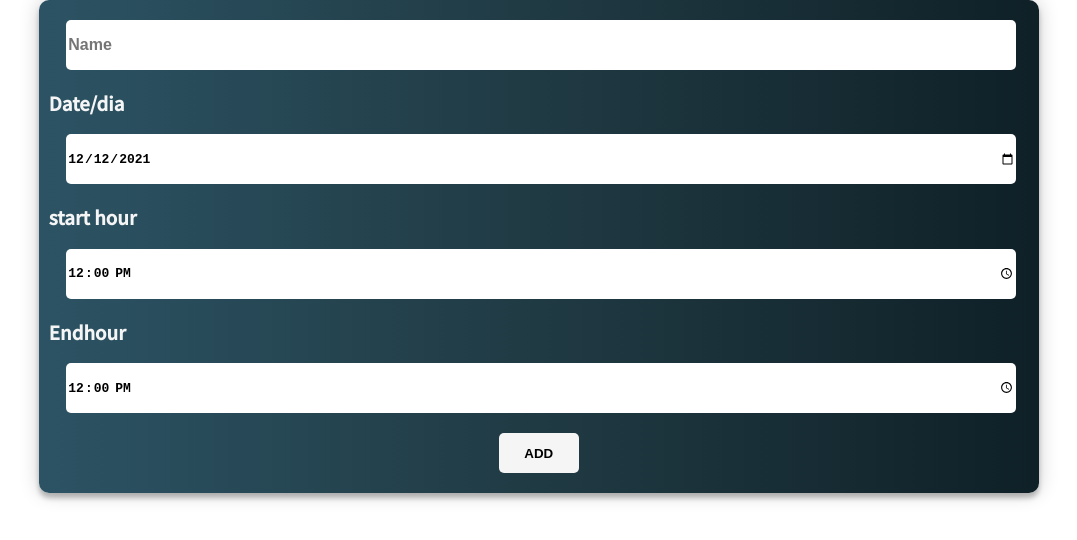
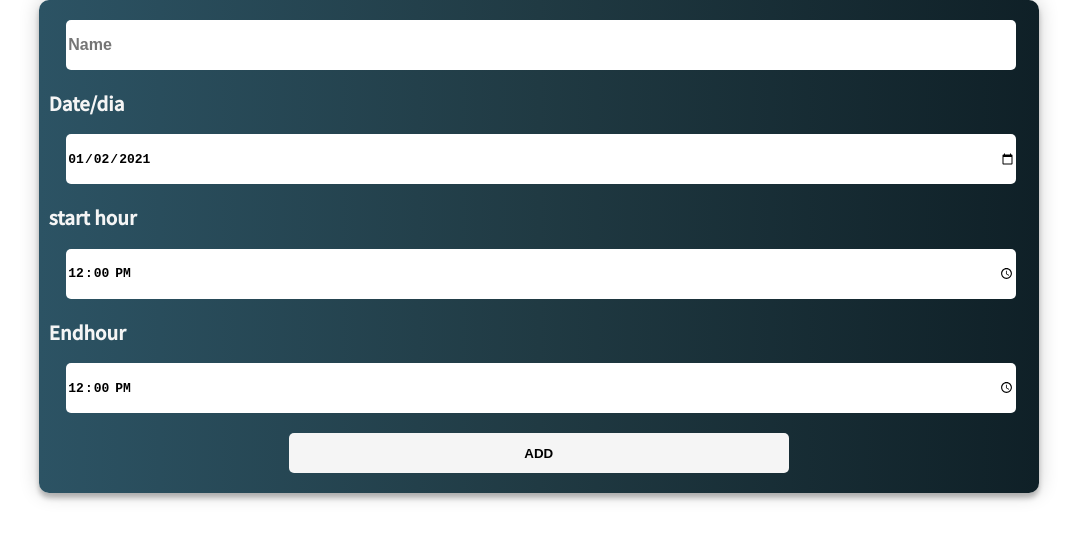
Before and after one commit to joseDelator/joni-hours-front-end, a React (Create React App) app: page / in a window 1280 px wide. Shown: the top 540 px of the page, without its empty margins (114-1191 px from the left). Built offline with nearby package versions, Linux system fonts and the light colour scheme.

Commit message:
styles for time

```diff
--- a/src/compss/Addinghours.js
+++ b/src/compss/Addinghours.js
@@ -4,13 +4,14 @@ export class Addinghours extends Component {
     state={
         time:"",
         name:"",
-        date:"2021-12-12",
+        date: this.ToDate(),
         start: "12:00",
         end: "12:00",
 
         output: [],
         show:false
       };
+
       onChange1= (e) => {
 
         this.setState( { [e.target.name]: e.target.value});
@@ -21,12 +22,12 @@ export class Addinghours extends Component {
        e.preventDefault();
         try {
 
-         this.setState({show:false})
+
           const response =  await fetch("https://jonis-google-sheet.herokuapp.com/addhours/"+this.state.name+'/'+this.state.date.toString()+"/"+this.state.start.toString()+"/"+this.state.end.toString())
 
           const jsonData =  await response.json();
           this.setState({output: jsonData})
-          this.setState({time:"", date:"",  start:"", end:"",name:"", show: true})
+          this.setState({time:"",time:"",  start:"", end:"",name:"", show: true})
           console.log(jsonData)
 
         } catch (err) {
@@ -34,6 +35,20 @@ export class Addinghours extends Component {
         }
       };
 
+      ToDate () {
+
+
+        var today = new Date();
+        var dd = String(today.getDate()).padStart(2, '0');
+        var mm = String(today.getMonth() + 1).padStart(2, '0'); //January is 0!
+        var yyyy = today.getFullYear();
+        today = yyyy + '-' + mm + '-' + dd;
+        console.log(today)
+      return today
+
+
+
+        }
     render(){
 
        const conditional= ()=> {
@@ -48,6 +63,7 @@ export class Addinghours extends Component {
 
 
       return (
+
           <Fragment>
              {conditional()}
              <div className="container">
--- a/src/compss/css/addinghours.css
+++ b/src/compss/css/addinghours.css
@@ -43,7 +43,7 @@ input{
     border: 0px solid;
     box-sizing: border-box;
     height: 40px;
-    width: 80px;
+    width: 50%;
     border-radius: 5px;
     bottom: 0;
     font-weight: bolder;
```
Also changed, not shown: 1 other file (tests, documents, lock files or other folders).
